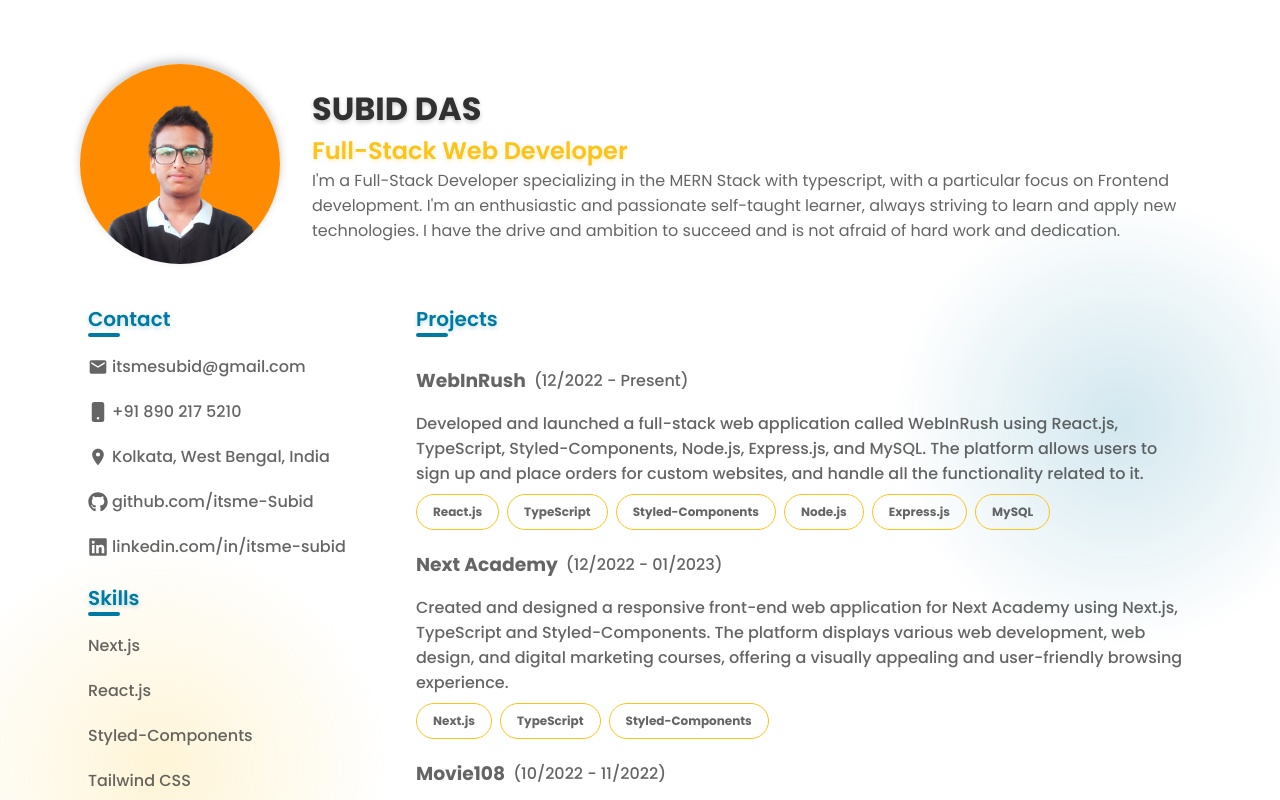
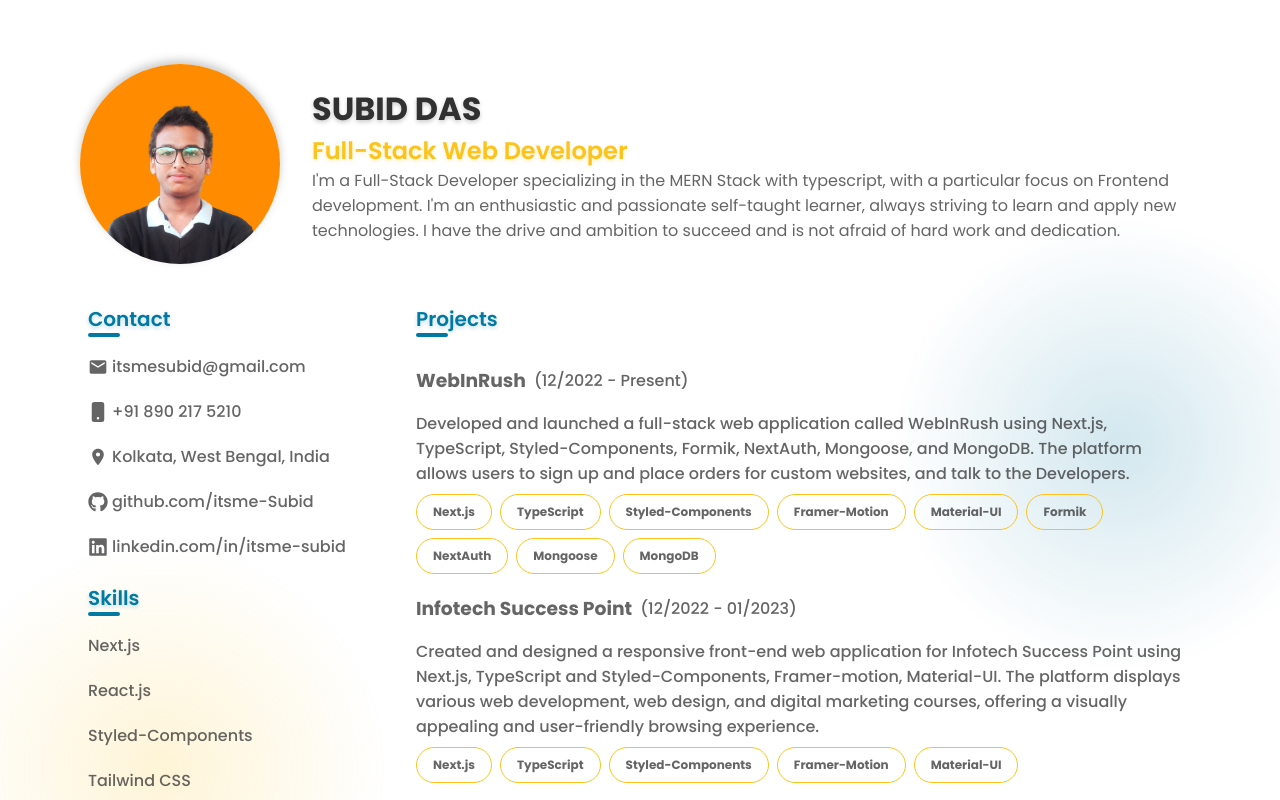
Before and after one commit to devsubid/resume-2023, a Next.js app: page / in a window 1280 px wide. Shown: the top 800 px of the page. Built offline with nearby package versions, Linux system fonts and the light colour scheme.

Commit message:
Minor Update

```diff
--- a/package.json
+++ b/package.json
@@ -15,6 +15,7 @@
     "@types/react-dom": "18.0.10",
     "eslint": "8.31.0",
     "eslint-config-next": "13.1.1",
+    "framer-motion": "^8.5.5",
     "next": "13.1.1",
     "react": "18.2.0",
     "react-dom": "18.2.0",
--- a/pages/_app.tsx
+++ b/pages/_app.tsx
@@ -1,6 +1,7 @@
 import type { AppProps } from "next/app";
 import { Poppins } from "@next/font/google";
 import { createGlobalStyle } from "styled-components";
+import { motion } from "framer-motion";
 
 const GlobalStyle = createGlobalStyle`
   :root{
@@ -50,11 +51,18 @@ const poppins = Poppins({
   subsets: ["latin"],
 });
 
+const container = {
+  hidden: { opacity: 0 },
+  show: { opacity: 1 },
+};
+
 export default function App({ Component, pageProps }: AppProps) {
   return (
     <div className={poppins.variable}>
       <GlobalStyle />
-      <Component {...pageProps} />
+      <motion.div variants={container} initial="hidden" animate="show">
+        <Component {...pageProps} />
+      </motion.div>
     </div>
   );
 }
--- a/pages/index.tsx
+++ b/pages/index.tsx
@@ -479,7 +479,7 @@ export default function Home() {
               <ul>
                 <li>
                   <a
-                    href="https://github.com/WebInRush/WebInRush"
+                    href="https://webinrush.vercel.app/"
                     target="_blank"
                     rel="noreferrer"
                   >
@@ -488,19 +488,22 @@ export default function Home() {
                   <div className="description">
                     <p>
                       Developed and launched a full-stack web application called
-                      WebInRush using React.js, TypeScript, Styled-Components,
-                      Node.js, Express.js, and MySQL. The platform allows users
-                      to sign up and place orders for custom websites, and
-                      handle all the functionality related to it.
+                      WebInRush using Next.js, TypeScript, Styled-Components,
+                      Formik, NextAuth, Mongoose, and MongoDB. The platform
+                      allows users to sign up and place orders for custom
+                      websites, and talk to the Developers.
                     </p>
                     <div className="skills-used">
                       {[
-                        "React.js",
+                        "Next.js",
                         "TypeScript",
                         "Styled-Components",
-                        "Node.js",
-                        "Express.js",
-                        "MySQL",
+                        "Framer-Motion",
+                        "Material-UI",
+                        "Formik",
+                        "NextAuth",
+                        "Mongoose",
+                        "MongoDB",
                       ].map((skill) => (
                         <span key={skill}>{skill}</span>
                       ))}
@@ -509,27 +512,33 @@ export default function Home() {
                 </li>
                 <li>
                   <a
-                    href="https://nextacademy.vercel.app/"
+                    href="https://infotech-success-point.vercel.app/"
                     target="_blank"
                     rel="noreferrer"
                   >
-                    <h3>Next Academy</h3> <span>(12/2022 - 01/2023)</span>
+                    <h3>Infotech Success Point</h3>{" "}
+                    <span>(12/2022 - 01/2023)</span>
                   </a>
                   <div className="description">
                     <p>
                       Created and designed a responsive front-end web
-                      application for Next Academy using Next.js, TypeScript and
-                      Styled-Components. The platform displays various web
+                      application for Infotech Success Point using Next.js,
+                      TypeScript and Styled-Components, Framer-motion,
+                      Material-UI. The platform displays various web
                       development, web design, and digital marketing courses,
                       offering a visually appealing and user-friendly browsing
                       experience.
                     </p>
                     <div className="skills-used">
-                      {["Next.js", "TypeScript", "Styled-Components"].map(
-                        (skill) => (
-                          <span key={skill}>{skill}</span>
-                        )
-                      )}
+                      {[
+                        "Next.js",
+                        "TypeScript",
+                        "Styled-Components",
+                        "Framer-Motion",
+                        "Material-UI",
+                      ].map((skill) => (
+                        <span key={skill}>{skill}</span>
+                      ))}
                     </div>
                   </div>
                 </li>
```
Also changed, not shown: 1 other file (tests, documents, lock files or other folders).
